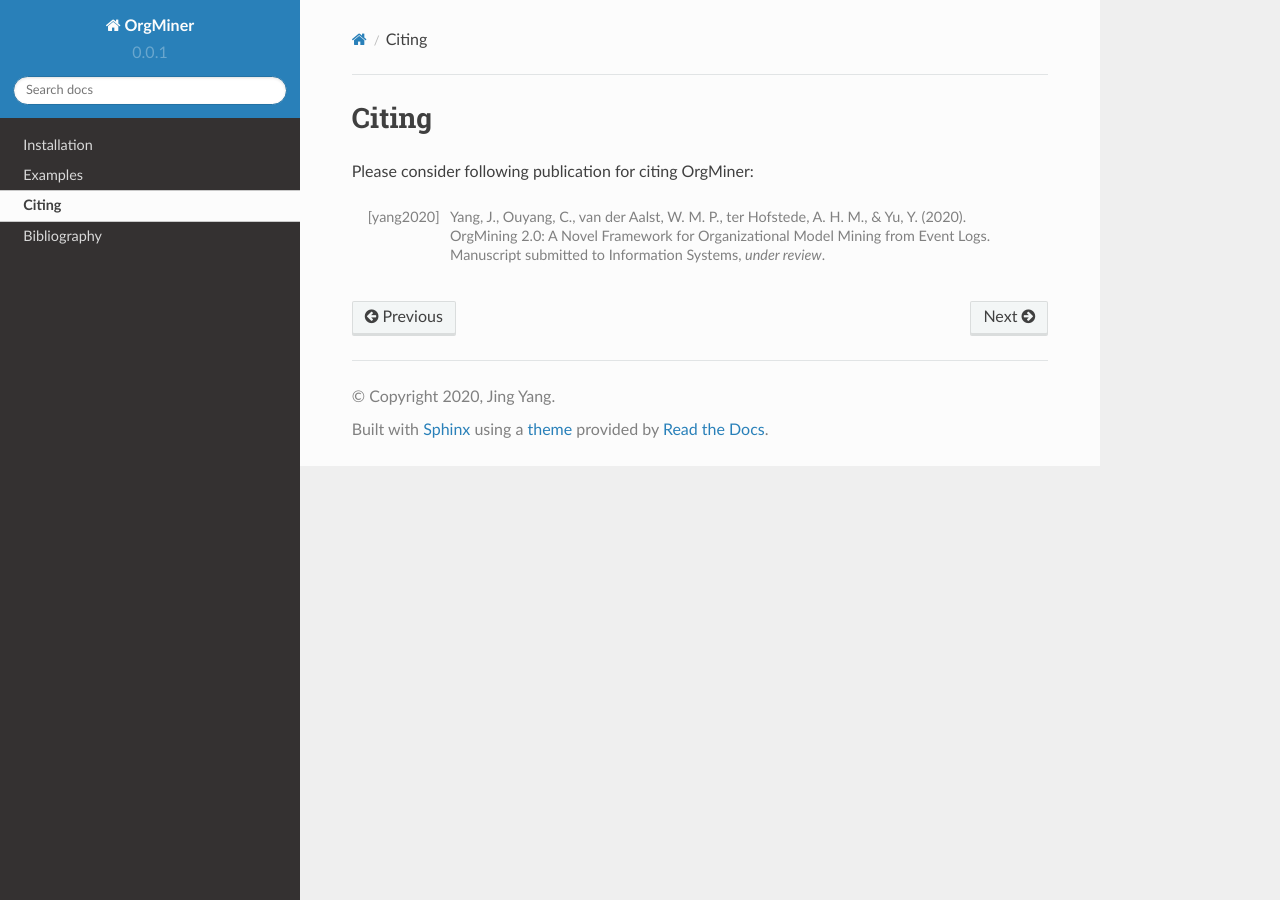
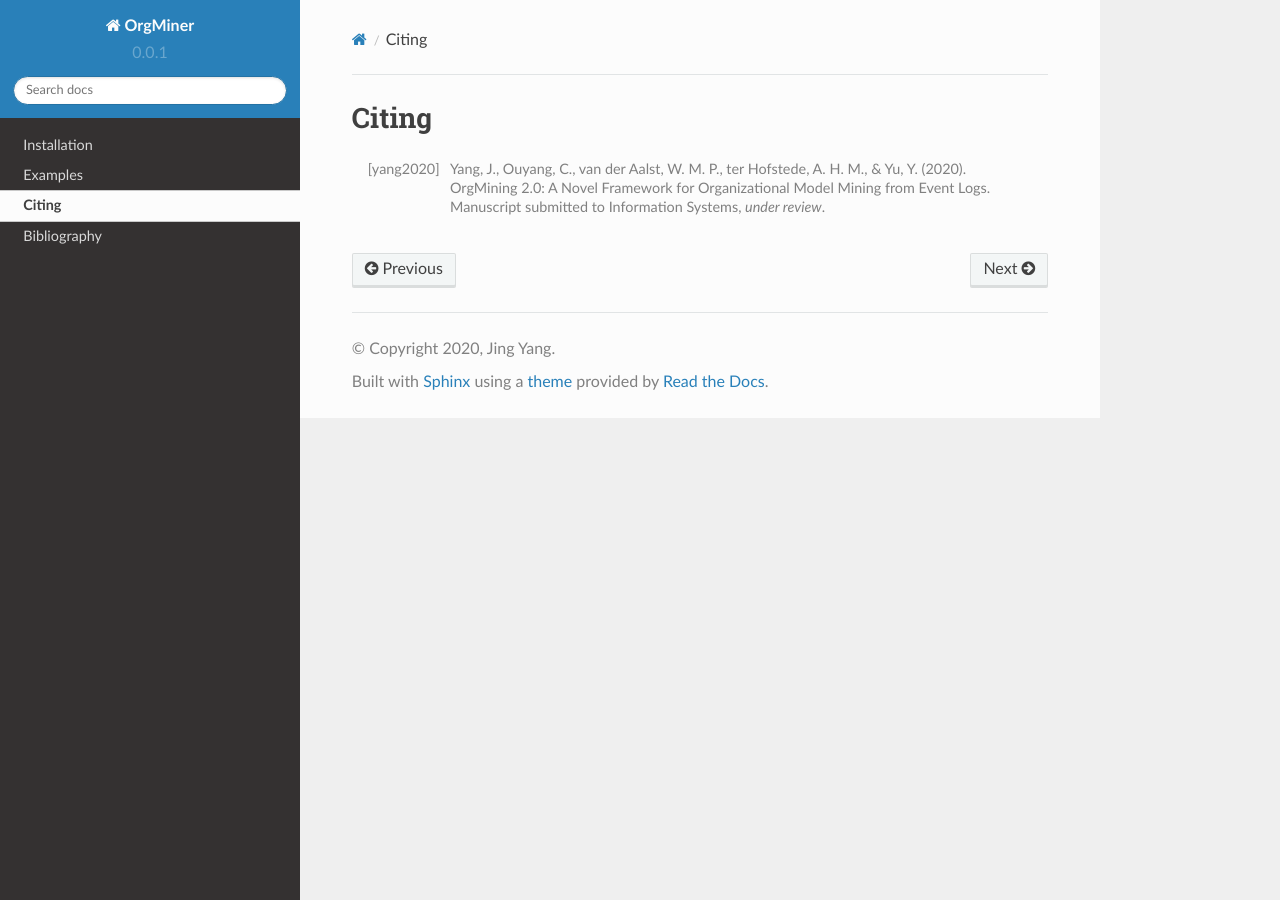
Before and after one commit to roy-jingyang/OrdinoR-doc, a Sphinx documentation site: the page built from source/citing.rst, in a window 1280 px wide. Built offline with Sphinx 7.4.7 and the Read the Docs theme 2.0.0, drawn with Linux system fonts in a browser that asks for light colours.

Commit message:
update OrgMiner-Arya instruction page

```diff
--- a/source/citing.rst
+++ b/source/citing.rst
@@ -3,6 +3,5 @@
 ******
 Citing
 ******
-Please consider following publication for citing OrgMiner:
 
 .. [yang2020] Yang, J., Ouyang, C., van der Aalst, W. M. P., ter Hofstede, A. H. M., & Yu, Y. (2020). OrgMining 2.0: A Novel Framework for Organizational Model Mining from Event Logs. Manuscript submitted to Information Systems, *under review*.
```
